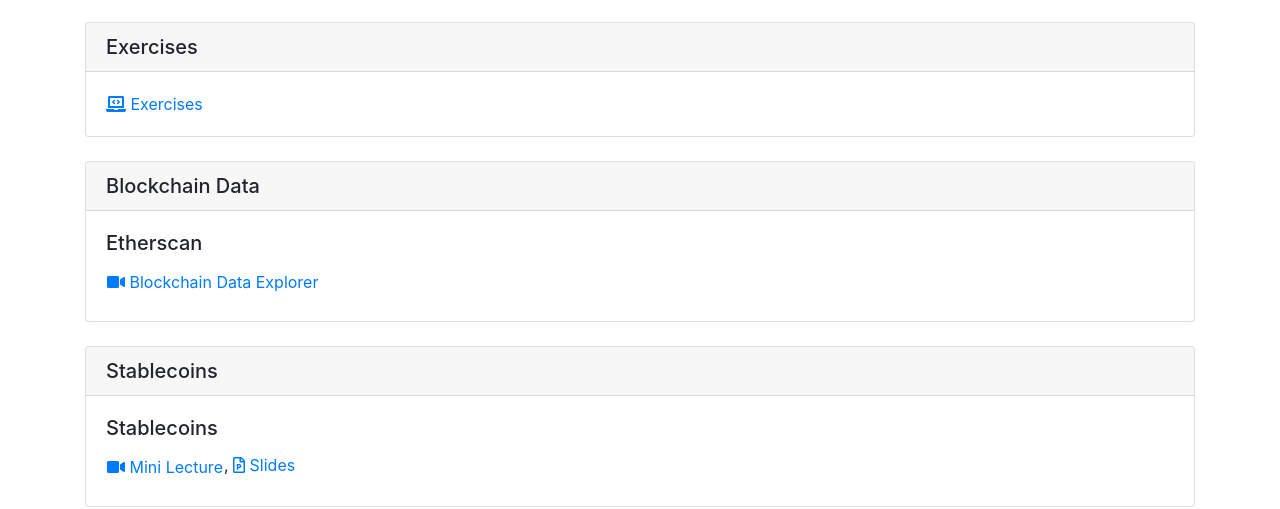
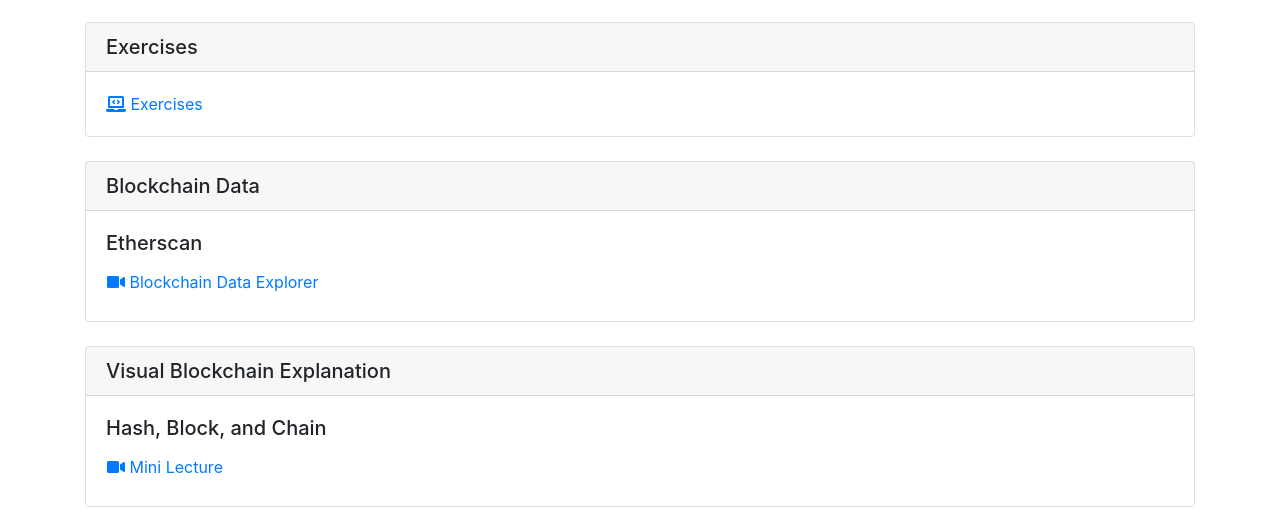
Before and after one commit to heaps/blockchain, a plain HTML site: page index.html in a window 1280 px wide. Shown: the part 299-808 px from the top of the page. Drawn offline with nearby package versions, Linux system fonts and the light colour scheme.

Commit message:
visual blockchain I

```diff
--- a/home.html
+++ b/home.html
@@ -32,6 +32,18 @@
 
   </div>
 </div><br>
+
+<div class="card">
+  <h5 class="card-header">Visual Blockchain Explanation</h5>
+  <div class="card-body">
+
+    <h5>Hash, Block, and Chain</h5>
+      <button type="button" class="btn btn-link mx-0 px-0" onclick="showVideo('CRZmErY32dw')"> <i class="fas fa-video"></i> Mini Lecture
+      </button>
+
+  </div>
+</div><br>
+
 
 <div class="card">
   <h5 class="card-header">Stablecoins </h5>
```
